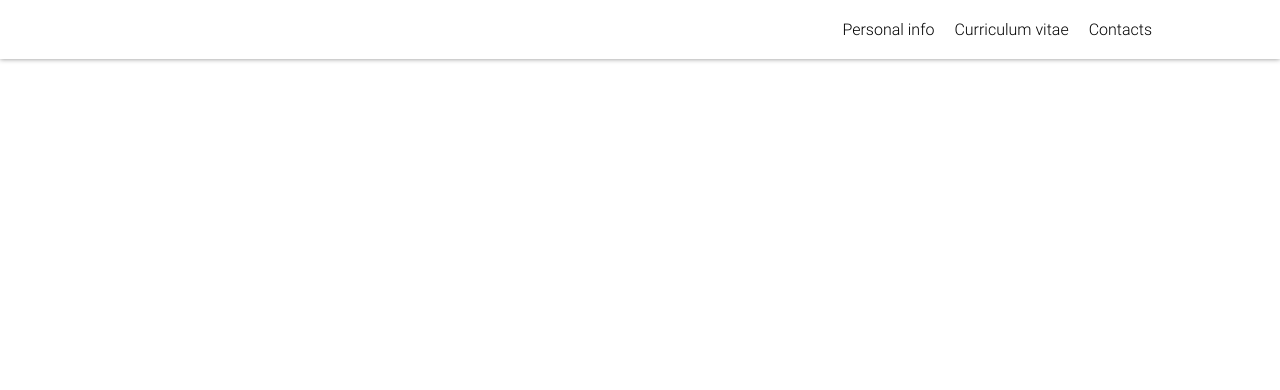
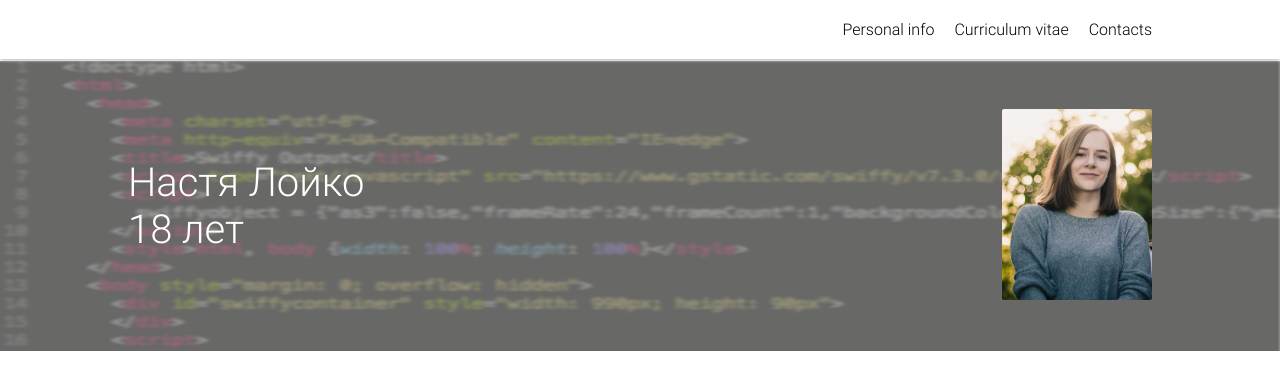
Before and after one commit to NastyaLo/rsschool-codejam1-cv, a plain HTML site: page index.html in a window 1280 px wide. Drawn offline with Linux system fonts and the light colour scheme.

Commit message:
chore: add personal info

```diff
--- a/index.html
+++ b/index.html
@@ -23,7 +23,14 @@
         <main>
             <div class="main__cover">
                 <div class="personal-info">
-
+                    <img src="images/htmlBackground.png" class="personal-info__background">
+                    <div class="personal-info__text">
+                        <span>Настя Лойко</span><br>
+                        <span>18 лет</span>
+                    </div>
+                    <div class="personal-info__img">
+                        <img src="images/myPhoto.jpeg" alt="Настя Лойко">
+                    </div>
                 </div>
                 <div class="cv">
 
--- a/main.css
+++ b/main.css
@@ -48,8 +48,48 @@ header {
     cursor: pointer;
 }
 
+.main__cover {
+    display: flex;
+    flex-direction: column;
+}
+
+.personal-info {
+    display: flex;
+    justify-content: space-between;
+    align-items: center;
+
+    padding: 50px 0;
+}
+
+.personal-info__background {
+    position: absolute;
+    left: 0;
+    top: auto;
+    z-index: -1;
+
+    width: 100%;
+    max-height: 290px;
+}
+
+.personal-info__text {
+    font-size: 40px;
+    color: white;
+}
+
+.personal-info__img img {
+    width: 150px;
+    height: auto;
+    border-radius: 2px;
+}
+
 @font-face {
     font-family: Roboto;
-    font-weight: light;
+    font-weight: 300;
     src: url("fonts/RobotoLight.ttf");
 }
+
+@font-face {
+    font-family: Roboto;
+    font-weight: normal;
+    src: url("fonts/RobotoRegular.ttf");
+}
```
Also changed, not shown: fonts/RobotoRegular.ttf (added), images/htmlBackground.png (added), images/myPhoto.jpeg (added).
